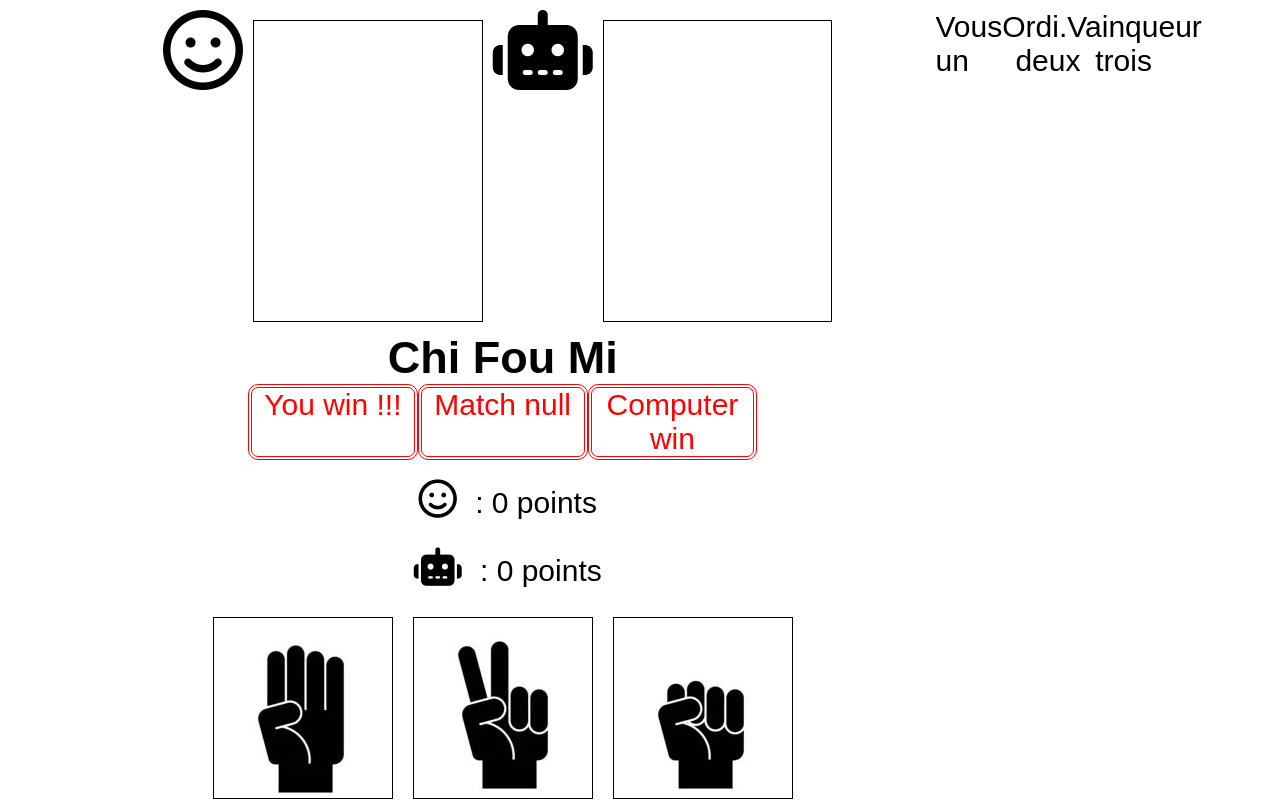
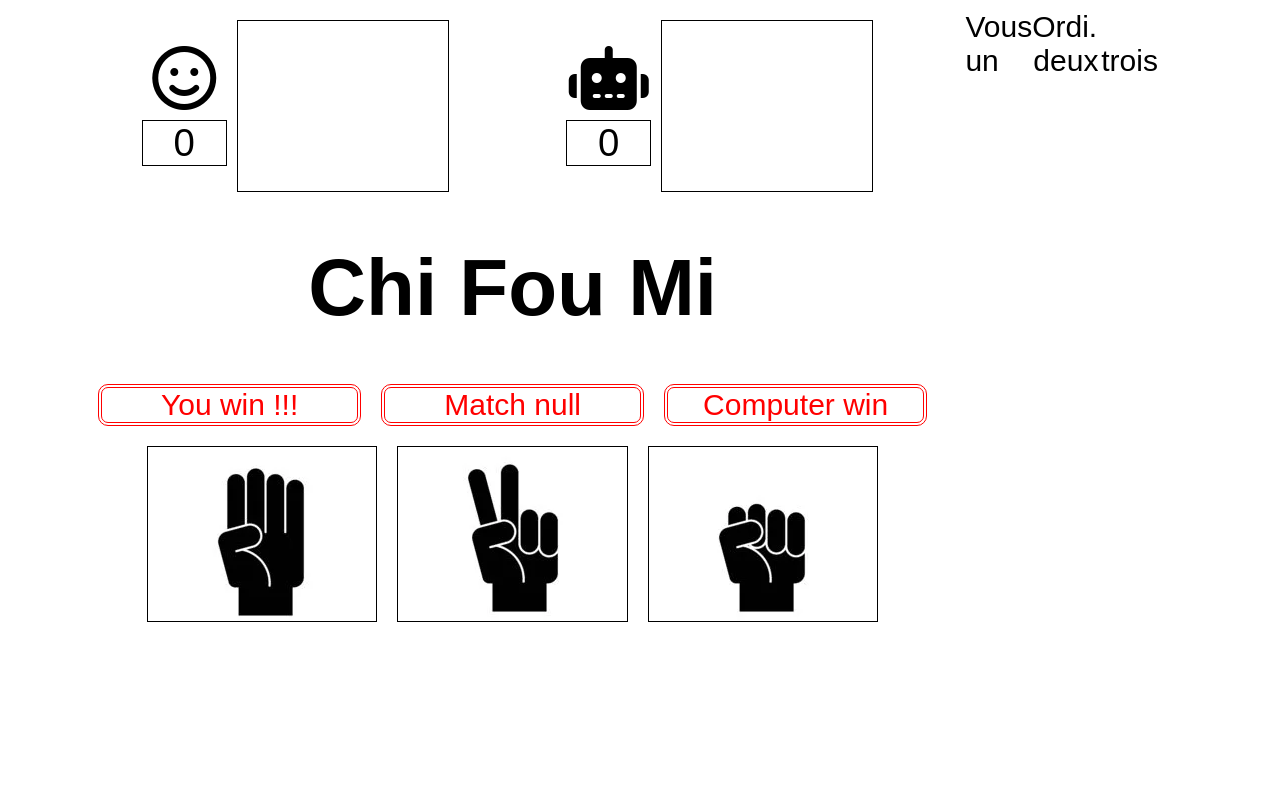
Before and after one commit to Heliosens/chiFouMi, a plain HTML site: page index.html in a window 1280 px wide. Drawn offline with Linux system fonts and the light colour scheme.

Commit message:
work html + css

```diff
--- a/index.html
+++ b/index.html
@@ -12,32 +12,30 @@
         <section id="game">
 
             <div id="frame">
-                <i class="far fa-smile"></i>
-                <div></div>
-                <i class="fas fa-robot"></i>
-                <div></div>
+                <div class="side">
+                    <div>
+                        <i class="far fa-smile"></i>
+                        <span class="point">0</span>
+                    </div>
+                    <div class="player"></div>
+                </div>
+                <div class="side">
+                    <div>
+                        <i class="fas fa-robot"></i>
+                        <span class="point">0</span>
+                    </div>
+                    <div class="player"></div>
+                </div>
             </div>
 
             <h1>Chi Fou Mi</h1>
 
             <div id="result">
-                <p>You win !!!</p>
-                <p>Match null</p>
-                <p>Computer win</p>
+                <span>You win !!!</span>
+                <span>Match null</span>
+                <span>Computer win</span>
             </div>
 
-            <div id="display">
-                <div>
-                    <div class="logo">
-                        <p><i class="far fa-smile"></i> : <span class="point">0</span> points</p>
-                    </div>
-                </div>
-                <div>
-                    <div class="logo">
-                        <p><i class="fas fa-robot"></i> : <span class="point">0</span> points</p>
-                    </div>
-                </div>
-            </div>
             <div id="hand">
                 <div></div>
                 <div></div>
@@ -49,7 +47,6 @@
             <div>
                 <span>Vous</span>
                 <span>Ordi.</span>
-                <span>Vainqueur</span>
             </div>
             <div>
                 <div>un</div>
--- a/style.css
+++ b/style.css
@@ -22,33 +22,45 @@
     justify-content: space-around;
 }
 
-main, section, #frame, #result, .logo, #hand, #historic div {
+main, section, #frame, .side, .side div, #result, #hand, #historic div {
     display: flex;
 }
 
 #game {
     flex-direction: column;
-}
-
-#game {
-    height: 95vh;
     flex-basis: 75%;
     justify-content: space-evenly;
     align-items: center;
 }
 
 #frame {
-    width: 80%;
-    justify-content: space-evenly;
+    width: 100%;
 }
 
-#frame i {
-    font-size: 8rem;
+.side {
+    width: 50%;
+    justify-content: center;
+    align-items: center;
 }
 
-#frame div {
-    width: 30rem;
-    padding-bottom: 30rem;
+.side div:first-child {
+    width: 20%;
+    flex-direction: column;
+}
+
+.point {
+    margin-top: 1rem;
+    border: 1px black solid;
+    font-size: 3vw;
+}
+
+.side div i {
+    font-size: 5vw;
+}
+
+.player {
+    width: 50%;
+    padding-bottom: 40%;
     border: 1px solid black;
     margin: 1rem;
     background-size: contain;
@@ -56,32 +68,27 @@
     background-repeat: no-repeat;
 }
 
+h1 {
+    margin: 5vh;
+    font-size: 10vh;
+}
+
 #result {
     width: 100%;
     justify-content: center;
 }
 
-#result p {
-    flex-basis: 20%;
+#result span {
+    margin: 1rem;
+    flex-basis: 33%;
     border: red 4px double;
     border-radius: 10px;
     color: red;
 }
 
-.logo {
-    margin: 1rem auto;
-    justify-content: center;
-    align-items: baseline;
-}
-
-.logo i {
-    margin: 1rem;
-    font-size: 3vw;
-}
-
 #hand div {
-    width: 18rem;
-    padding-bottom: 18rem;
+    width: 18vw;
+    height: 22vh;
     margin: 1rem;
 }
 
```
